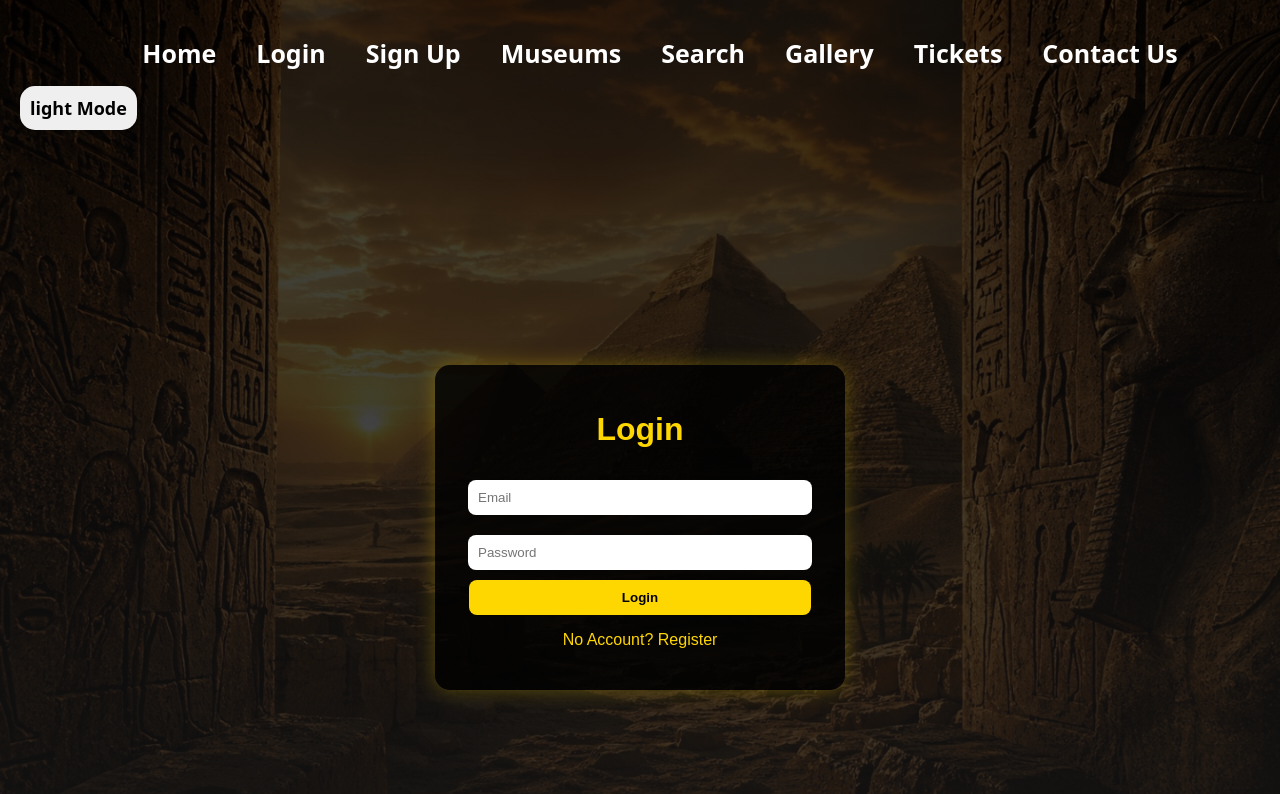
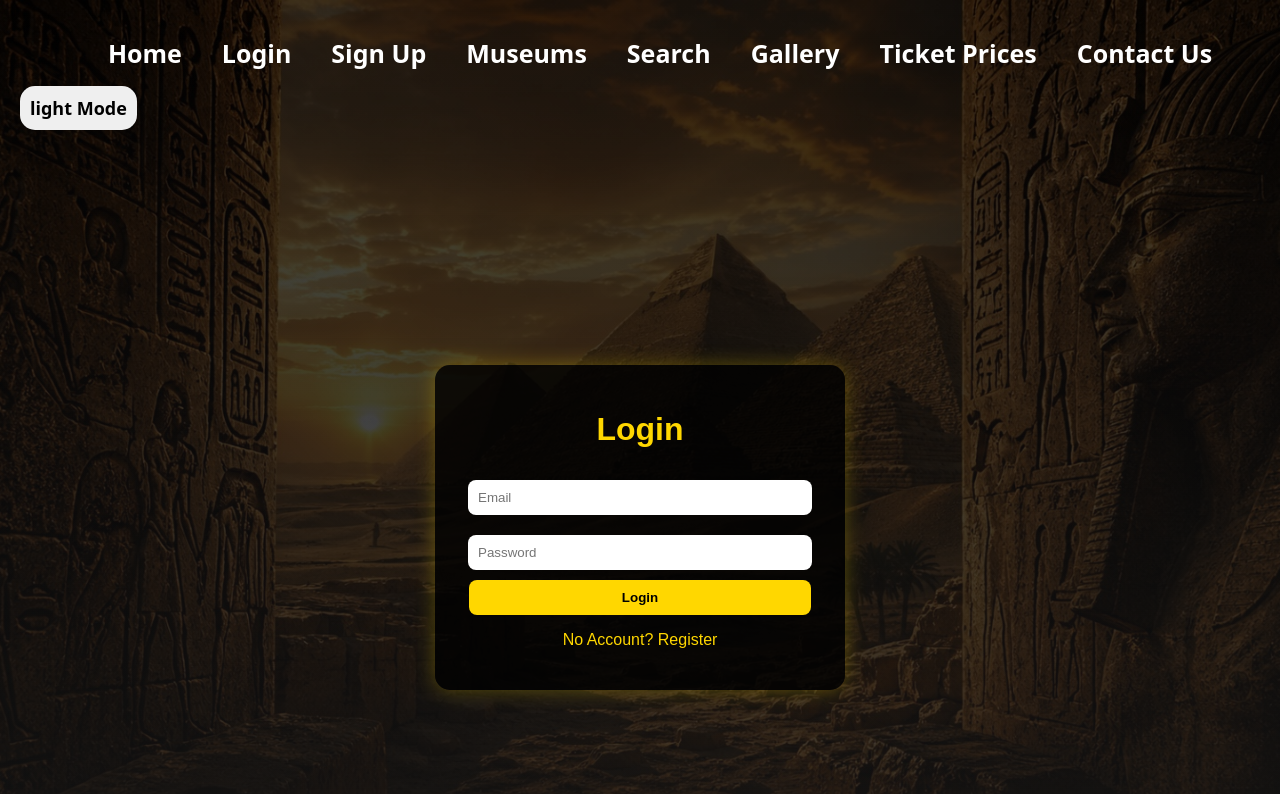
Before and after one commit to ahmvd-170/login, a plain HTML site: page index.html in a window 1280 px wide. Shown: the top 794 px of the page. Drawn offline with Linux system fonts and the light colour scheme; a web font is replaced by a local one.

Commit message:
Update index.html

```diff
--- a/index.html
+++ b/index.html
@@ -19,13 +19,13 @@
 <div class="navbar">
         <nav>
         <ul>
-            <li><a class="theme" href="#">Home</a></li>
+            <li><a class="theme" href="https://ahmvd-170.github.io/Home/">Home</a></li>
             <li><a class="theme" href="https://moemad1707-cmyk.github.io/login/">Login</a></li>
             <li><a class="theme" href="https://adelhassan-sys.github.io/Adel/">Sign Up</a></li>
             <li><a class="theme" href="https://ahmed-essam-abdelhamid.github.io/Museums/">Museums</a></li>
             <li><a class="theme" href="#">search</a></li>
             <li><a class="theme" href="https://ziadfaisal06-cmd.github.io/GALLERY/">Gallery</a></li>
-            <li><a class="theme" href="https://omaryoussri.github.io/EgyptianMuseums/">tickets</a></li>
+            <li><a class="theme" href="https://omaryoussri.github.io/EgyptianMuseums/">ticket prices</a></li>
             <li><a class="theme" href="https://omardezny1234-eng.github.io/Contact-USs/">Contact Us</a></li>
         </ul>
             <button id="theme-toggle">light Mode</button>
```
